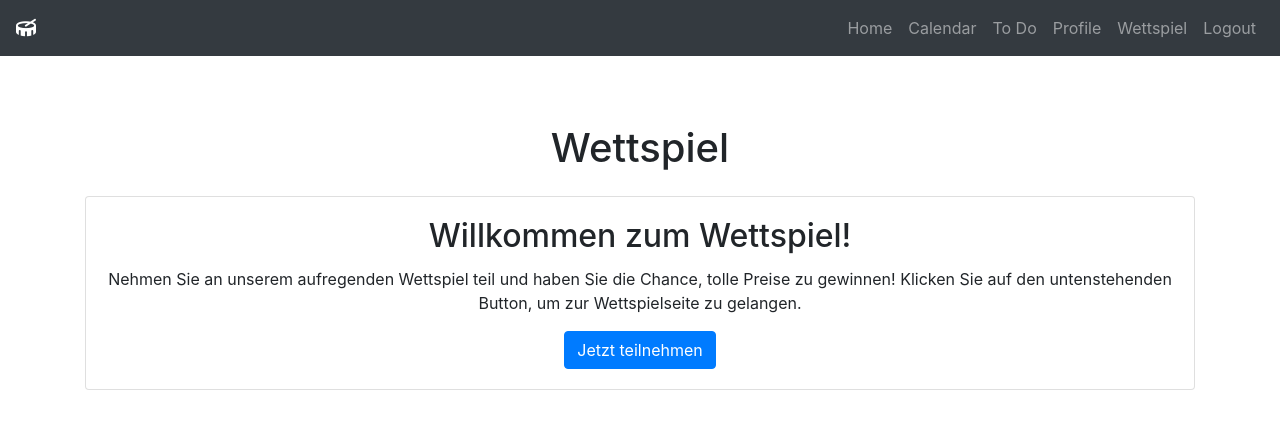
After one commit to amigadi01/Project, a Flask app: page /wettspiel in a window 1280 px wide. The commit adds this page. Shown: the top 433 px of the page. Run offline with Flask 3, Linux system fonts and the light colour scheme; a user stored in the database is signed in; some libraries are stand-ins or nearby versions.

Commit message:
wettspiel

```diff
--- a/website/templates/base.html
+++ b/website/templates/base.html
@@ -32,6 +32,7 @@
                 <li class="nav-item"><a class="nav-link" href="/calendar">Calendar</a></li>
                 <li class="nav-item"><a class="nav-link" href="/todo">To Do</a></li>
                 <li class="nav-item"><a class="nav-link" href="/profile">Profile</a></li>
+                <li class="nav-item"><a class="nav-link" href="/wettspiel">Wettspiel</a></li>
                 <li class="nav-item"><a class="nav-link" href="/logout">Logout</a></li>
                 {% else %}
                 <li class="nav-item"><a class="nav-link" href="/login">Login</a></li>
--- /dev/null
+++ b/website/templates/wettspiel.html
@@ -0,0 +1,18 @@
+{% extends "base.html" %}
+
+{% block title %}Wettspiel{% endblock %}
+
+{% block content %}
+<div class="container mt-5">
+    <h1 class="text-center mb-4">Wettspiel</h1>
+
+    <!-- Description Section -->
+    <div class="card mb-4">
+        <div class="card-body text-center">
+            <h2 class="card-title">Willkommen zum Wettspiel!</h2>
+            <p class="card-text">Nehmen Sie an unserem aufregenden Wettspiel teil und haben Sie die Chance, tolle Preise zu gewinnen! Klicken Sie auf den untenstehenden Button, um zur Wettspielseite zu gelangen.</p>
+            <a href="https://tamtour.ch" class="btn btn-primary" target="_blank">Jetzt teilnehmen</a>
+        </div>
+    </div>
+</div>
+{% endblock %}
--- a/website/views.py
+++ b/website/views.py
@@ -130,3 +130,8 @@ def edit_profile():
         return redirect(url_for('views.edit_profile'))
 
     return render_template('edit_profile.html', user=current_user)
+
+@views.route('/wettspiel')
+@login_required
+def wettspiel():
+    return render_template('wettspiel.html', user=current_user)
```
Also changed, not shown: website/auth.py (+2 -14 lines).
